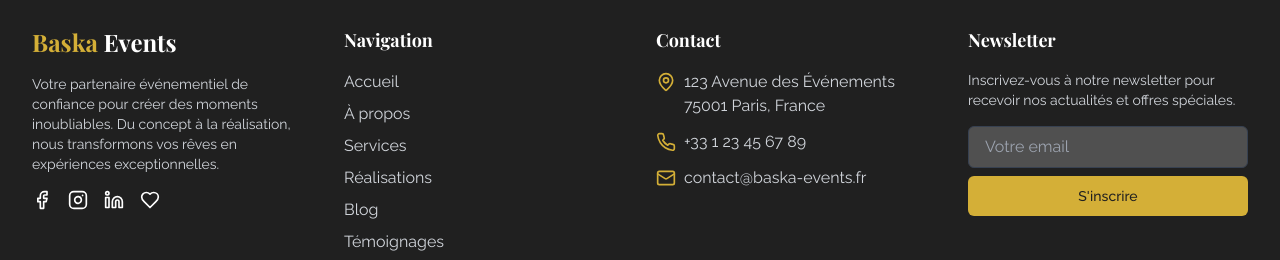
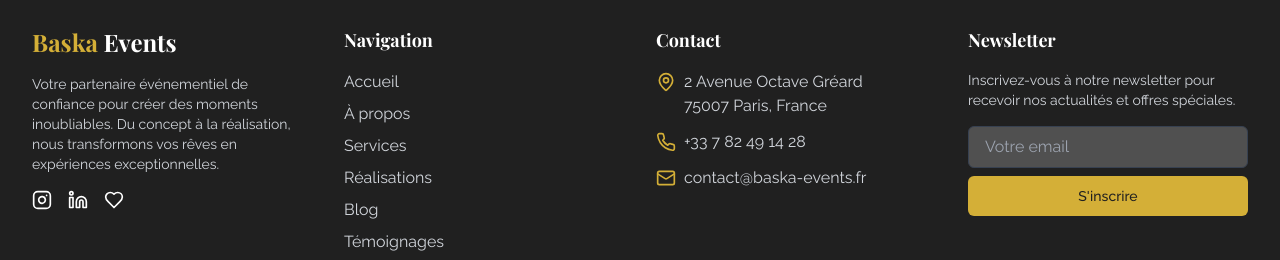
Before and after one commit to louiscbns/baska-event-spark, a React (Vite) app: page /temoignages in a window 1280 px wide. Shown: the part 3463-3723 px from the top of the page. Built offline with nearby package versions, Linux system fonts and the light colour scheme.

Commit message:
Update contact information
Update contact information with new details.

```diff
--- a/src/components/Footer.tsx
+++ b/src/components/Footer.tsx
@@ -1,6 +1,6 @@
 
 import { Link } from "react-router-dom";
-import { Facebook, Instagram, Linkedin, Mail, MapPin, Phone } from "lucide-react";
+import { Instagram, Linkedin, Mail, MapPin, Phone } from "lucide-react";
 import { Button } from "@/components/ui/button";
 
 const Footer = () => {
@@ -22,16 +22,7 @@ const Footer = () => {
             </p>
             <div className="flex space-x-4">
               <a
-                href="https://facebook.com"
-                target="_blank"
-                rel="noopener noreferrer"
-                className="text-white hover:text-gold transition-colors"
-                aria-label="Facebook"
-              >
-                <Facebook size={20} />
-              </a>
-              <a
-                href="https://instagram.com"
+                href="https://www.instagram.com/baska.events"
                 target="_blank"
                 rel="noopener noreferrer"
                 className="text-white hover:text-gold transition-colors"
@@ -49,7 +40,7 @@ const Footer = () => {
                 <Linkedin size={20} />
               </a>
               <a
-                href="https://www.mariages.net/wedding-planner/baska-events"
+                href="https://www.mariages.net/musique-mariage/baska-events--e354227"
                 target="_blank"
                 rel="noopener noreferrer"
                 className="text-white hover:text-gold transition-colors"
@@ -122,13 +113,13 @@ const Footer = () => {
               <li className="flex items-start">
                 <MapPin className="mr-2 h-5 w-5 text-gold shrink-0 mt-0.5" />
                 <span className="text-gray-300">
-                  123 Avenue des Événements<br />75001 Paris, France
+                  2 Avenue Octave Gréard<br />75007 Paris, France
                 </span>
               </li>
               <li className="flex items-center">
                 <Phone className="mr-2 h-5 w-5 text-gold shrink-0" />
-                <a href="tel:+33123456789" className="text-gray-300 hover:text-gold transition-colors">
-                  +33 1 23 45 67 89
+                <a href="tel:+33782491428" className="text-gray-300 hover:text-gold transition-colors">
+                  +33 7 82 49 14 28
                 </a>
               </li>
               <li className="flex items-center">
--- a/src/pages/Contact.tsx
+++ b/src/pages/Contact.tsx
@@ -1,7 +1,7 @@
 
 import SectionHeading from "@/components/SectionHeading";
 import ContactForm from "@/components/ContactForm";
-import { MapPin, Phone, Mail, Clock, Instagram, Facebook, Linkedin } from "lucide-react";
+import { MapPin, Phone, Mail, Clock, Instagram, Linkedin } from "lucide-react";
 
 const Contact = () => {
   return (
@@ -42,8 +42,8 @@ const Contact = () => {
                   <div>
                     <h3 className="text-lg font-semibold mb-1">Notre adresse</h3>
                     <p className="text-muted-foreground">
-                      123 Avenue des Événements<br />
-                      75001 Paris, France
+                      2 Avenue Octave Gréard<br />
+                      75007 Paris, France
                     </p>
                   </div>
                 </div>
@@ -55,8 +55,8 @@ const Contact = () => {
                   <div>
                     <h3 className="text-lg font-semibold mb-1">Téléphone</h3>
                     <p className="text-muted-foreground">
-                      <a href="tel:+33123456789" className="hover:text-gold transition-colors">
-                        +33 1 23 45 67 89
+                      <a href="tel:+33782491428" className="hover:text-gold transition-colors">
+                        +33 7 82 49 14 28
                       </a>
                     </p>
                   </div>
@@ -95,22 +95,13 @@ const Contact = () => {
                 <h3 className="text-lg font-semibold mb-4 animate-on-scroll">Suivez-nous</h3>
                 <div className="flex space-x-4 animate-on-scroll">
                   <a
-                    href="https://www.instagram.com/"
+                    href="https://www.instagram.com/baska.events"
                     target="_blank"
                     rel="noopener noreferrer"
                     className="h-10 w-10 rounded-full bg-secondary flex items-center justify-center hover:bg-gold hover:text-white transition-colors"
                     aria-label="Instagram"
                   >
                     <Instagram className="h-5 w-5" />
-                  </a>
-                  <a
-                    href="https://www.facebook.com/"
-                    target="_blank"
-                    rel="noopener noreferrer"
-                    className="h-10 w-10 rounded-full bg-secondary flex items-center justify-center hover:bg-gold hover:text-white transition-colors"
-                    aria-label="Facebook"
-                  >
-                    <Facebook className="h-5 w-5" />
                   </a>
                   <a
                     href="https://www.linkedin.com/company/baska-events/"
@@ -122,7 +113,7 @@ const Contact = () => {
                     <Linkedin className="h-5 w-5" />
                   </a>
                   <a
-                    href="https://www.mariages.net/wedding-planner/baska-events"
+                    href="https://www.mariages.net/musique-mariage/baska-events--e354227"
                     target="_blank"
                     rel="noopener noreferrer"
                     className="h-10 w-10 rounded-full bg-secondary flex items-center justify-center hover:bg-gold hover:text-white transition-colors"
@@ -172,7 +163,7 @@ const Contact = () => {
           <div className="w-full h-[400px] rounded-xl overflow-hidden shadow-lg animate-on-scroll">
             <iframe
               title="Carte Baska Events"
-              src="https://www.google.com/maps/embed?pb=!1m18!1m12!1m3!1d2624.2284710254934!2d2.2922926157081284!3d48.87071207928844!2m3!1f0!2f0!3f0!3m2!1i1024!2i768!4f13.1!3m3!1m2!1s0x47e66fec746d386b%3A0xcf9132812b1f7349!2sArc%20de%20Triomphe!5e0!3m2!1sfr!2sfr!4v1627905645330!5m2!1sfr!2sfr"
+              src="https://www.google.com/maps/embed?pb=!1m18!1m12!1m3!1d2625.1634139182965!2d2.2956184!3d48.85603169999999!2m3!1f0!2f0!3f0!3m2!1i1024!2i768!4f13.1!3m3!1m2!1s0x47e6701b4f58251b%3A0x167f5a60fb94aa76!2s2%20Av.%20Octave%20Gr%C3%A9ard%2C%2075007%20Paris!5e0!3m2!1sfr!2sfr!4v1642424454899!5m2!1sfr!2sfr"
               width="100%"
               height="100%"
               style={{ border: 0 }}
```
